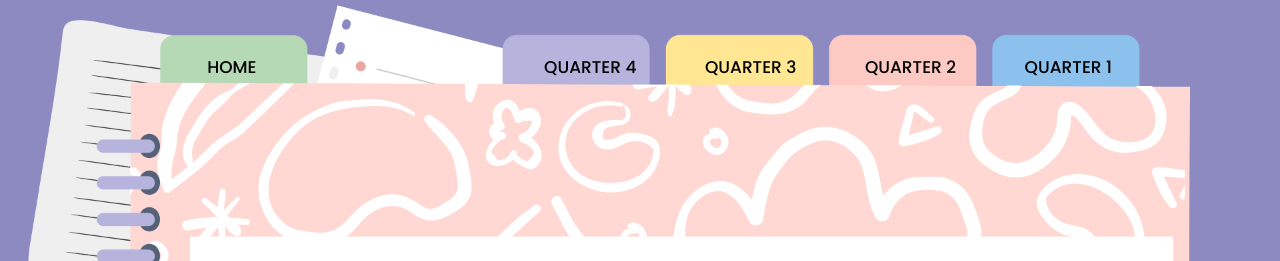
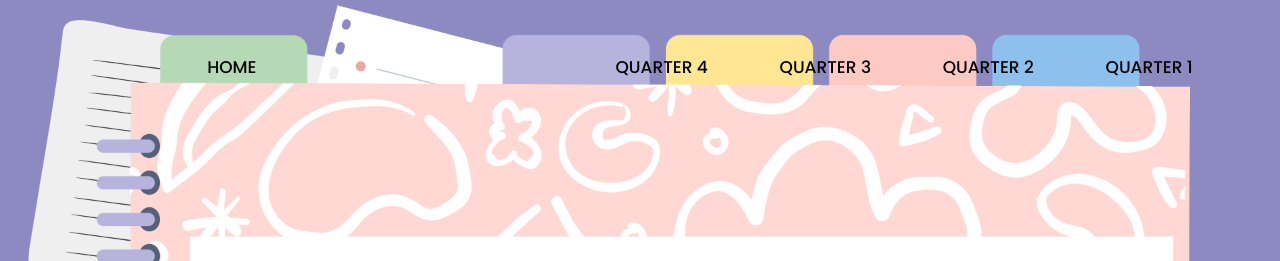
Before and after one commit to Dob21/Q4Website, a plain HTML site: page index.html in a window 1280 px wide. Shown: the top 261 px of the page. Drawn offline with Linux system fonts and the light colour scheme.

Commit message:
Update style.css

```diff
--- a/stylesheets/style.css
+++ b/stylesheets/style.css
@@ -9,7 +9,7 @@ body {
   list-style-type: none;
   margin: 0;
   padding-top: 2.5%;
-  padding-right: 11.4%;
+  padding-right: 5%;
   padding-left: 14.5%;
   overflow: hidden;
   }
```
